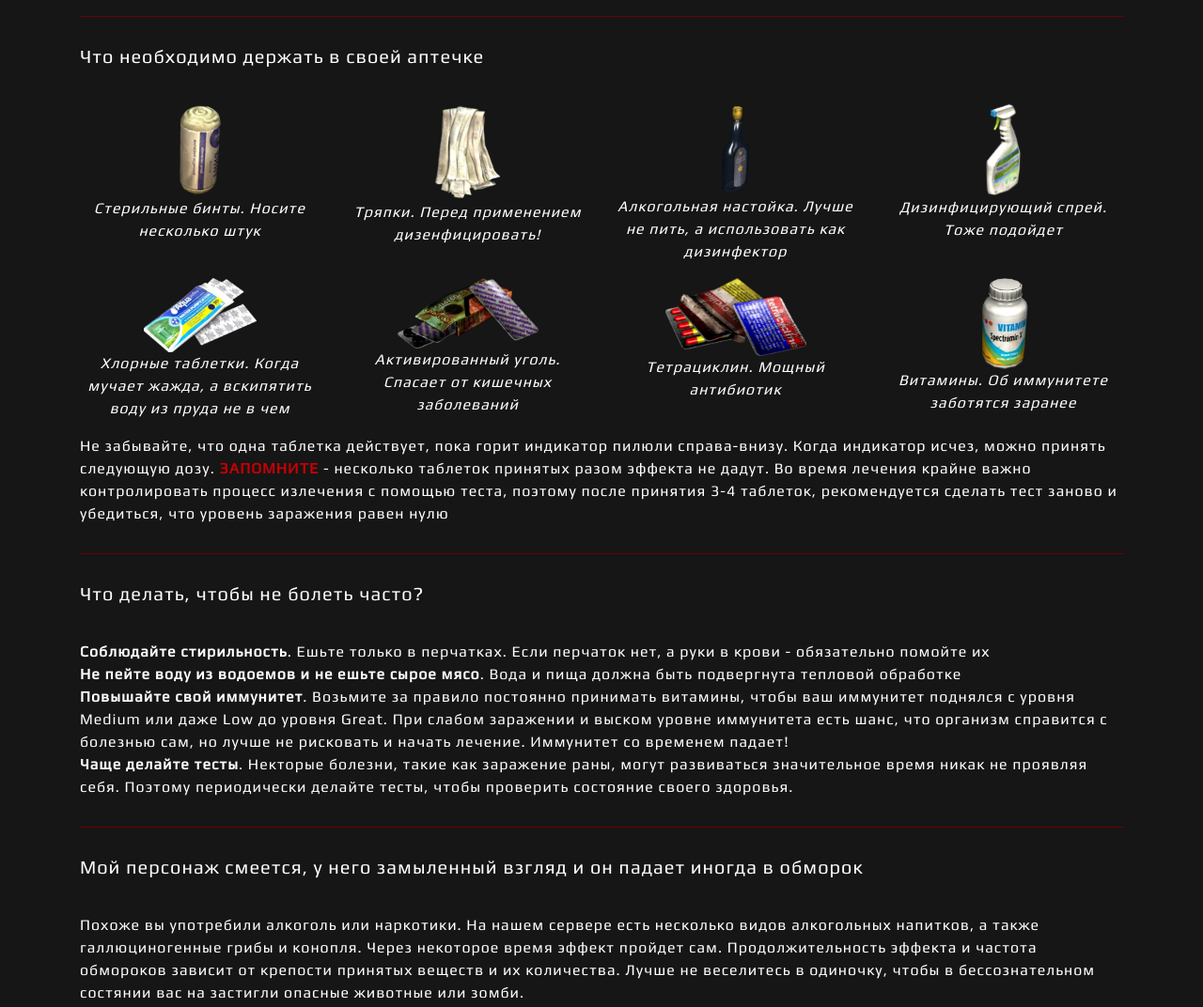
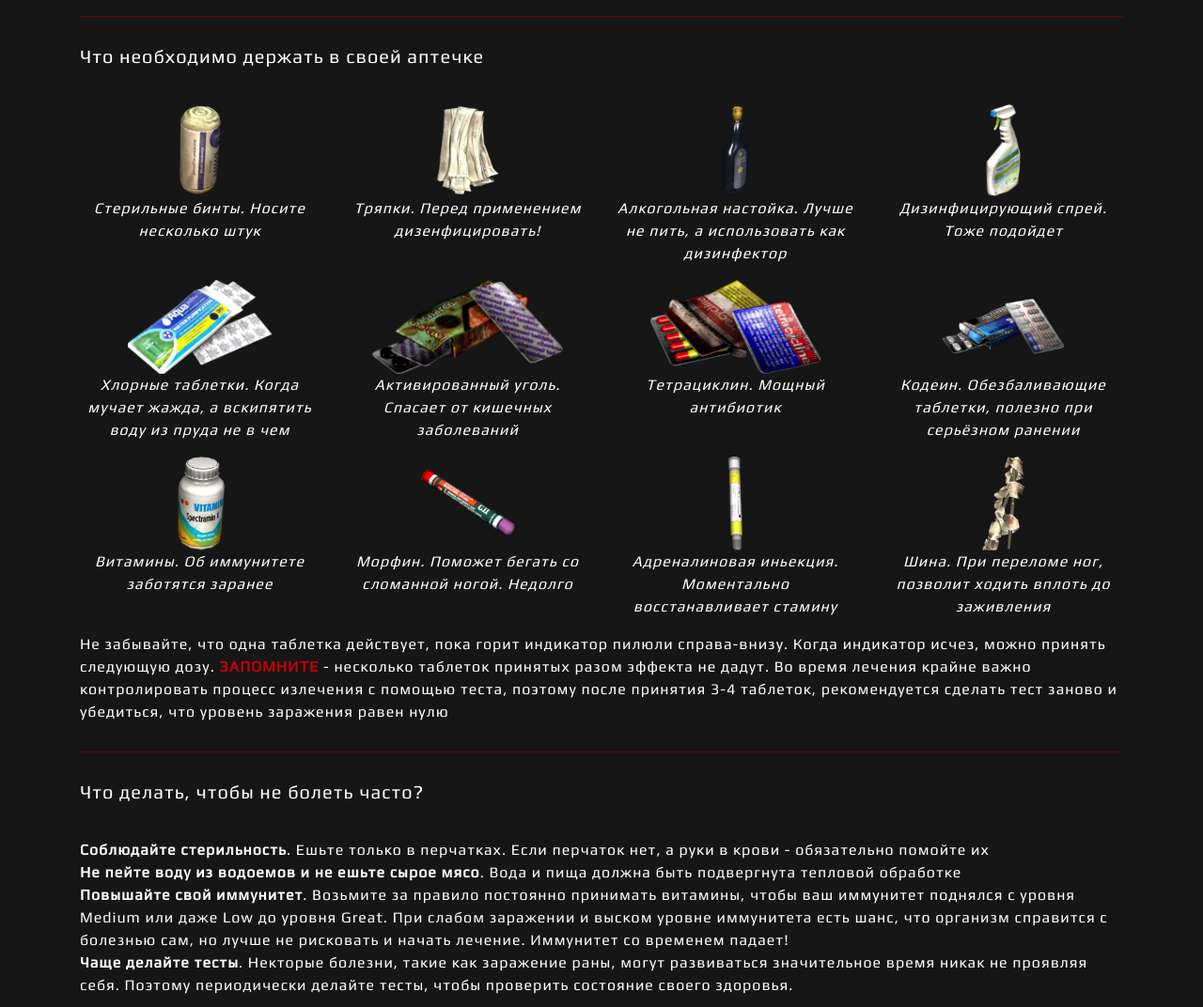
Before and after one commit to dzpve/dzpve.github.io, a plain HTML site: page medical.html in a window 1280 px wide. Shown: the part 1692-2764 px from the top of the page at 94% size. Drawn offline with nearby package versions, Linux system fonts and the light colour scheme.

Commit message:
MA edit by Shaggoth

```diff
--- a/medical.html
+++ b/medical.html
@@ -164,36 +164,52 @@
     <div class="devider-md"></div>
     <div class="row">
         <div class="col-6 col-md-3" style="text-align: center;">
-            <img src="images/Bandage.png" width="50px;">
+            <img src="images/Bandage.png" height="100px;">
             <p><i>Стерильные бинты. Носите несколько штук</i></p>
         </div>
         <div class="col-6 col-md-3" style="text-align: center;">
-            <img src="images/Rags.png" width="75px;">
+            <img src="images/Rags.png" height="100px;">
             <p><i>Тряпки. Перед применением дизенфицировать!</i></p>
         </div>
         <div class="col-6 col-md-3" style="text-align: center;">
-            <img src="images/Alcohol_Tincture.png" width="35px;">
+            <img src="images/Alcohol_Tincture.png" height="100px;">
             <p><i>Алкогольная настойка. Лучше не пить, а использовать как дизинфектор</i></p>
         </div>
         <div class="col-6 col-md-3" style="text-align: center;">
-            <img src="images/Disinfectant_Spray.png"width="75px;">
+            <img src="images/Disinfectant_Spray.png" height="100px;">
             <p><i>Дизинфицирующий спрей. Тоже подойдет</i></p>
         </div>
         <div class="col-6 col-md-3" style="text-align: center;">
-            <img src="images/Water_Purification_Tablets.png" width="120px;">
+            <img src="images/Water_Purification_Tablets.png" height="100px;">
             <p><i>Хлорные таблетки. Когда мучает жажда, а вскипятить воду из пруда не в чем</i></p>
         </div>
         <div class="col-6 col-md-3" style="text-align: center;">
-            <img src="images/Charcoal_Tabs.png" width="150px;">
+            <img src="images/Charcoal_Tabs.png" height="100px;">
             <p><i>Активированный уголь. Спасает от кишечных заболеваний</i></p>
         </div>
         <div class="col-6 col-md-3" style="text-align: center;">
-            <img src="images/Tetracycline_Antibiotics.png" width="150px;">
+            <img src="images/Tetracycline_Antibiotics.png" height="100px;">
             <p><i>Тетрациклин. Мощный антибиотик</i></p>
         </div>
         <div class="col-6 col-md-3" style="text-align: center;">
-            <img src="images/Vitamin_Bottle.png" width="75px;">
+            <img src="images/Painkillers.png" height="100px;">
+            <p><i>Кодеин. Обезбаливающие таблетки, полезно при серьёзном ранении</i></p>
+        </div>
+        <div class="col-6 col-md-3" style="text-align: center;">
+            <img src="images/Vitamin_Bottle.png" height="100px;">
             <p><i>Витамины. Об иммунитете заботятся заранее</i></p>
+        </div>
+        <div class="col-6 col-md-3" style="text-align: center;">
+            <img src="images/Morphine_Auto-Injector.png" height="100px;">
+            <p><i>Морфин. Поможет бегать со сломанной ногой. Недолго</i></p>
+        </div>
+        <div class="col-6 col-md-3" style="text-align: center;">
+            <img src="images/Epinephrine.png" height="100px;">
+            <p><i>Адреналиновая иньекция. Моментально восстанавливает стамину</i></p>
+        </div>
+        <div class="col-6 col-md-3" style="text-align: center;">
+            <img src="images/Wooden_Splint.png" height="100px;">
+            <p><i>Шина. При переломе ног, позволит ходить вплоть до заживления</i></p>
         </div>
     </div>
     <p>Не забывайте, что одна таблетка действует, пока горит индикатор пилюли справа-внизу. Когда индикатор исчез, можно принять следующую дозу. <b style="color: #c80004;">ЗАПОМНИТЕ</b> - несколько таблеток принятых разом эффекта не дадут.
@@ -202,16 +218,23 @@
     <h5>Что делать, чтобы не болеть часто?</h5>
     <div class="devider-md"></div>
     <p>
-        <b>Соблюдайте стирильность</b>. Ешьте только в перчатках. Если перчаток нет, а руки в крови - обязательно помойте их<br>
+        <b>Соблюдайте стерильность</b>. Ешьте только в перчатках. Если перчаток нет, а руки в крови - обязательно помойте их<br>
         <b>Не пейте воду из водоемов и не ешьте сырое мясо</b>. Вода и пища должна быть подвергнута тепловой обработке<br>
         <b>Повышайте свой иммунитет</b>. Возьмите за правило постоянно принимать витамины, чтобы ваш иммунитет поднялся с уровня Medium или даже Low до уровня Great. При слабом заражении и выском уровне иммунитета есть шанс, что организм справится с болезнью сам, но лучше не рисковать и начать лечение. Иммунитет со временем падает!<br>
         <b>Чаще делайте тесты</b>. Некторые болезни, такие как заражение раны, могут развиваться значительное время никак не проявляя себя. Поэтому периодически делайте тесты, чтобы проверить состояние своего здоровья.
     </p>
     <div class="separator-big"></div>
+    <h5>Я все время падаю на землю, практически не могу подняться и совсем не могу бегать</h5>
+    <p>Скорее всего вы сломали ногу. Сломать ноги можно свалившись с большой высоты, получить сильный удар в ноги, выстрел в ногу, попав в радиус взрыва или наступив в капкан.<br>
+        Ноги постепенно заживают в течении примерно 15 минут. Инъекция морфина позволит вам без падений идти в течении примерно одной минуты. Можете сделать шину и наложить её, это позволит вам ходить пока кости не срастутся. Однако пока они заживают, бегать быстро вы не сможете.<br>
+        <b>Создать шину</b> очень просто - возьмите тряпку или скотч и две короткие палки.
+    </p>
+    <div class="separator-big"></div>
     <h5>Мой персонаж смеется, у него замыленный взгляд и он падает иногда в обморок</h5>
     <div class="devider-md"></div>
     <p>Похоже вы употребили алкоголь или наркотики. На нашем сервере есть несколько видов алкогольных напитков, а также галлюциногенные грибы и конопля. Через некоторое время эффект пройдет сам.
-         Продолжительность эффекта и частота обмороков зависит от крепости принятых веществ и их количества. Лучше не веселитесь в одиночку, чтобы в бессознательном состянии вас на застигли опасные животные или зомби.</p>
+        Продолжительность эффекта и частота обмороков зависит от крепости принятых веществ и их количества. Лучше не веселитесь в одиночку, чтобы в бессознательном состоянии вас не застигли опасные животные или зомби.<br>
+        Однако есть и положительный эффект. При сниженном здоровье ваш персонаж передвигается значительно медленнее, но принятый алкоголь позволит вам бегать быстрее и прыгать через заборы. Кстати, такой-же эффект имеют обезбаливающие таблетки, но алкоголь работает гораздо дольше.</p>
     <div class="separator-big"></div>
     <h5>Персонаж периодически закрывает глаза и зевает</h5>
     <div class="devider-md"></div>
```
Also changed, not shown: images/Epinephrine.png (added), images/Morphine_Auto-Injector.png (added), images/Painkillers.png (added), images/Wooden_Splint.png (added).
